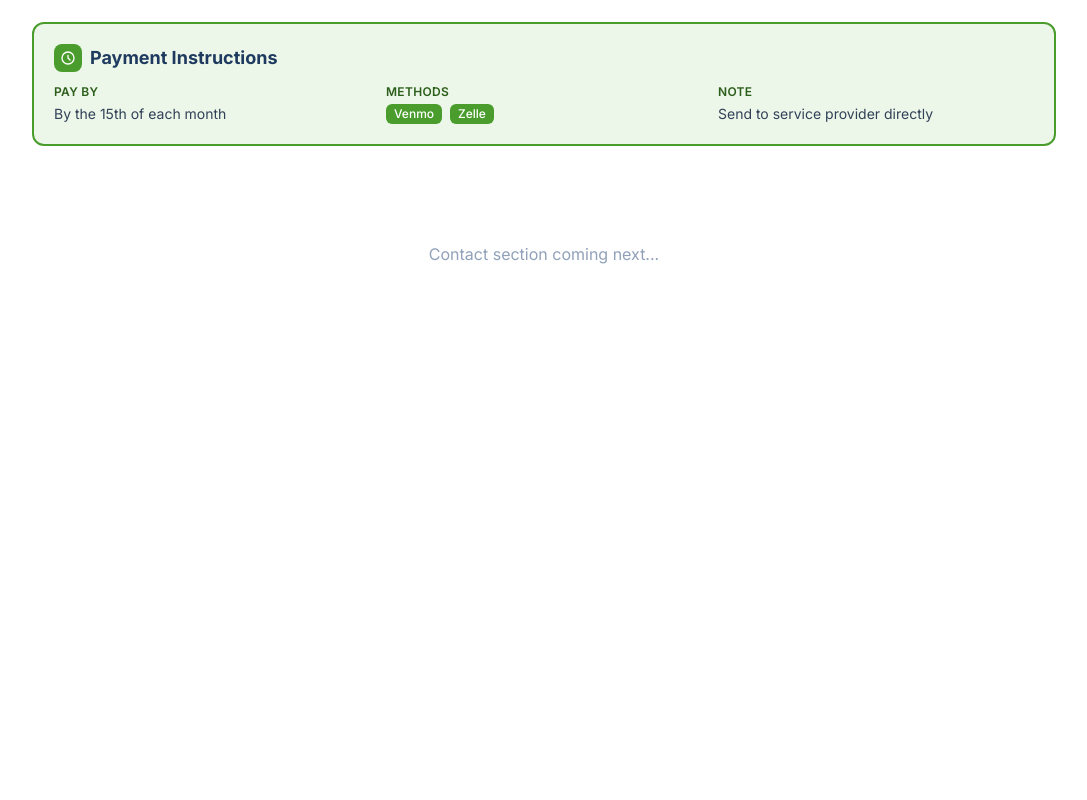
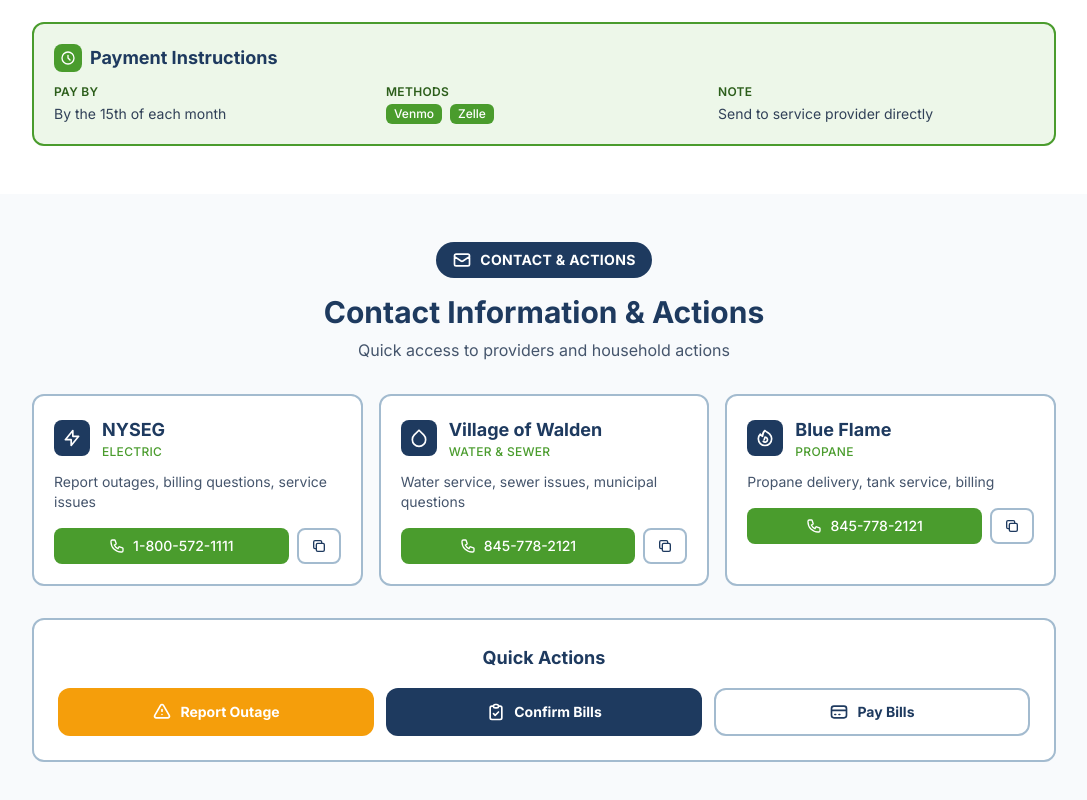
Before and after one commit to smiles70/60walkerst, a Next.js app: page / in a window 1280 px wide. Shown: the part 1279-2079 px from the top of the page, without its empty margins (96-1183 px from the left). Before the commit the page ends 1593 px from the top, so only its background shows below. Built offline with nearby package versions, Linux system fonts and the light colour scheme.

Commit message:
Add Contact & Action Hub section with provider cards and quick actions

```diff
--- /dev/null
+++ b/app/data/contacts.ts
@@ -0,0 +1,66 @@
+export interface ContactProvider {
+  id: string;
+  name: string;
+  service: string;
+  phone: string;
+  icon: string;
+  description: string;
+}
+
+export interface ActionItem {
+  id: string;
+  label: string;
+  icon: string;
+  variant: "primary" | "secondary" | "danger";
+}
+
+export const contactsTitle = "Contact Information & Actions";
+export const contactsSubtitle = "Quick access to providers and household actions";
+
+export const providers: ContactProvider[] = [
+  {
+    id: "nyseg",
+    name: "NYSEG",
+    service: "Electric",
+    phone: "1-800-572-1111",
+    icon: "Zap",
+    description: "Report outages, billing questions, service issues",
+  },
+  {
+    id: "village-walden",
+    name: "Village of Walden",
+    service: "Water & Sewer",
+    phone: "845-778-2121",
+    icon: "Droplets",
+    description: "Water service, sewer issues, municipal questions",
+  },
+  {
+    id: "blue-flame",
+    name: "Blue Flame",
+    service: "Propane",
+    phone: "845-778-2121",
+    icon: "Flame",
+    description: "Propane delivery, tank service, billing",
+  },
+];
+
+export const actionItems: ActionItem[] = [
+  {
+    id: "report-outage",
+    label: "Report Outage",
+    icon: "AlertTriangle",
+    variant: "danger",
+  },
+  {
+    id: "confirm-bills",
+    label: "Confirm Bills",
+    icon: "ClipboardCheck",
+    variant: "primary",
+  },
+  {
+    id: "pay-bills",
+    label: "Pay Bills",
+    icon: "CreditCard",
+    variant: "secondary",
+  },
+];
--- a/app/page.tsx
+++ b/app/page.tsx
@@ -1,5 +1,6 @@
 import WelcomeSection from "./sections/welcome";
 import UtilitiesSection from "./sections/utilities";
+import ContactSection from "./sections/contact";
 
 export default function Home() {
   return (
@@ -17,11 +18,7 @@ export default function Home() {
 
       <WelcomeSection />
       <UtilitiesSection />
-
-      {/* Placeholder for remaining sections */}
-      <section className="py-12 px-4 text-center text-slate-400">
-        <p>Contact section coming next...</p>
-      </section>
+      <ContactSection />
     </main>
   );
 }
--- /dev/null
+++ b/app/sections/contact.tsx
@@ -0,0 +1,177 @@
+"use client";
+
+import React, { useState } from "react";
+import {
+  providers,
+  actionItems,
+  contactsTitle,
+  contactsSubtitle,
+  type ContactProvider,
+  type ActionItem,
+} from "../data/contacts";
+
+function Icon({ name, className }: { name: string; className?: string }) {
+  const icons: Record<string, React.ReactElement> = {
+    Zap: (
+      <svg aria-hidden="true" className={className} fill="none" viewBox="0 0 24 24" stroke="currentColor" strokeWidth={2}>
+        <path strokeLinecap="round" strokeLinejoin="round" d="M13 10V3L4 14h7v7l9-11h-7z" />
+      </svg>
+    ),
+    Droplets: (
+      <svg aria-hidden="true" className={className} fill="none" viewBox="0 0 24 24" stroke="currentColor" strokeWidth={2}>
+        <path strokeLinecap="round" strokeLinejoin="round" d="M12 2.69l5.66 5.66a8 8 0 11-11.31 0L12 2.69z" />
+      </svg>
+    ),
+    Flame: (
+      <svg aria-hidden="true" className={className} fill="none" viewBox="0 0 24 24" stroke="currentColor" strokeWidth={2}>
+        <path strokeLinecap="round" strokeLinejoin="round" d="M17.657 18.657A8 8 0 016.343 7.343S7 9 9 10c0-2 .5-5 2.986-7C14 5 16.09 5.777 17.656 7.343A7.975 7.975 0 0120 13a7.975 7.975 0 01-2.343 5.657z" />
+        <path strokeLinecap="round" strokeLinejoin="round" d="M9.879 16.121A3 3 0 1012.015 11L11 14" />
+      </svg>
+    ),
+    AlertTriangle: (
+      <svg aria-hidden="true" className={className} fill="none" viewBox="0 0 24 24" stroke="currentColor" strokeWidth={2}>
+        <path strokeLinecap="round" strokeLinejoin="round" d="M12 9v2m0 4h.01m-6.938 4h13.856c1.54 0 2.502-1.667 1.732-3L13.732 4c-.77-1.333-2.694-1.333-3.464 0L3.34 16c-.77 1.333.192 3 1.732 3z" />
+      </svg>
+    ),
+    ClipboardCheck: (
+      <svg aria-hidden="true" className={className} fill="none" viewBox="0 0 24 24" stroke="currentColor" strokeWidth={2}>
+        <path strokeLinecap="round" strokeLinejoin="round" d="M9 5H7a2 2 0 00-2 2v12a2 2 0 002 2h10a2 2 0 002-2V7a2 2 0 00-2-2h-2M9 5a2 2 0 002 2h2a2 2 0 002-2M9 5a2 2 0 012-2h2a2 2 0 012 2m-6 9l2 2 4-4" />
+      </svg>
+    ),
+    CreditCard: (
+      <svg aria-hidden="true" className={className} fill="none" viewBox="0 0 24 24" stroke="currentColor" strokeWidth={2}>
+        <path strokeLinecap="round" strokeLinejoin="round" d="M3 10h18M7 15h1m4 0h1m-7 4h12a3 3 0 003-3V8a3 3 0 00-3-3H6a3 3 0 00-3 3v8a3 3 0 003 3z" />
+      </svg>
+    ),
+    Phone: (
+      <svg aria-hidden="true" className={className} fill="none" viewBox="0 0 24 24" stroke="currentColor" strokeWidth={2}>
+        <path strokeLinecap="round" strokeLinejoin="round" d="M3 5a2 2 0 012-2h3.28a1 1 0 01.948.684l1.498 4.493a1 1 0 01-.502 1.21l-2.257 1.13a11.042 11.042 0 005.516 5.516l1.13-2.257a1 1 0 011.21-.502l4.493 1.498a1 1 0 01.684.949V19a2 2 0 01-2 2h-1C9.716 21 3 14.284 3 6V5z" />
+      </svg>
+    ),
+    Copy: (
+      <svg aria-hidden="true" className={className} fill="none" viewBox="0 0 24 24" stroke="currentColor" strokeWidth={2}>
+        <path strokeLinecap="round" strokeLinejoin="round" d="M8 16H6a2 2 0 01-2-2V6a2 2 0 012-2h8a2 2 0 012 2v2m-6 12h8a2 2 0 002-2v-8a2 2 0 00-2-2h-8a2 2 0 00-2 2v8a2 2 0 002 2z" />
+      </svg>
+    ),
+  };
+  return icons[name] || null;
+}
+
+function ContactCard({ provider }: { provider: ContactProvider }) {
+  const [copied, setCopied] = useState(false);
+
+  const handleCopy = async () => {
+    try {
+      await navigator.clipboard.writeText(provider.phone);
+      setCopied(true);
+      setTimeout(() => setCopied(false), 2000);
+    } catch {
+      /* graceful fallback: number remains selectable and clickable */
+    }
+  };
+
+  return (
+    <div className="rounded-xl border-2 border-navy-200 bg-white p-5 transition-all duration-200 hover:shadow-lg hover:-translate-y-0.5 hover:border-green">
+      <div className="flex items-center gap-3 mb-3">
+        <div className="p-2 rounded-lg bg-navy">
+          <Icon name={provider.icon} className="w-5 h-5 text-white" />
+        </div>
+        <div>
+          <h3 className="text-lg font-bold text-navy">{provider.name}</h3>
+          <p className="text-xs font-medium text-green uppercase tracking-wide">{provider.service}</p>
+        </div>
+      </div>
+      <p className="text-sm text-slate-600 mb-4">{provider.description}</p>
+      <div className="flex items-center gap-2">
+        <a
+          href={`tel:${provider.phone.replace(/-/g, "")}`}
+          className="flex-1 flex items-center justify-center gap-2 py-2 px-3 rounded-lg bg-green text-white text-sm font-medium
+                     hover:bg-green-600 active:bg-green-700 transition-colors
+                     focus-visible:ring-2 focus-visible:ring-green focus-visible:ring-offset-2"
+          aria-label={`Call ${provider.name} at ${provider.phone}`}
+        >
+          <Icon name="Phone" className="w-4 h-4" />
+          {provider.phone}
+        </a>
+        <button
+          onClick={handleCopy}
+          aria-label={`Copy ${provider.name} phone number`}
+          className="py-2 px-3 rounded-lg border-2 border-navy-200 text-navy text-sm font-medium
+                     hover:bg-navy-50 active:bg-navy-100 transition-colors
+                     focus-visible:ring-2 focus-visible:ring-green focus-visible:ring-offset-2"
+        >
+          {copied ? (
+            <>
+              <span aria-hidden="true">Copied</span>
+              <span className="sr-only">Phone number copied</span>
+            </>
+          ) : (
+            <Icon name="Copy" className="w-4 h-4" />
+          )}
+        </button>
+      </div>
+      {/* Screen reader live region for copy feedback */}
+      <span className="sr-only" aria-live="polite" aria-atomic="true">
+        {copied ? `${provider.name} phone number copied to clipboard` : ""}
+      </span>
+    </div>
+  );
+}
+
+function ActionButton({ action }: { action: ActionItem }) {
+  const variantClasses = {
+    primary: "bg-navy text-white hover:bg-navy-600 active:bg-navy-700",
+    secondary: "bg-white text-navy border-2 border-navy-200 hover:bg-navy-50 active:bg-navy-100",
+    danger: "bg-amber text-white hover:bg-amber-600 active:bg-amber-700",
+  };
+
+  return (
+    <button
+      aria-label={action.label}
+      className={`flex items-center justify-center gap-2 py-3 px-5 rounded-xl text-sm font-bold
+                  transition-all duration-200 hover:shadow-md hover:-translate-y-0.5
+                  focus-visible:ring-2 focus-visible:ring-green focus-visible:ring-offset-2
+                  ${variantClasses[action.variant]}`}
+    >
+      <Icon name={action.icon} className="w-5 h-5" />
+      {action.label}
+    </button>
+  );
+}
+
+export default function ContactSection() {
+  return (
+    <section id="contact" className="py-12 px-4 sm:px-6 lg:px-8 bg-slate-50">
+      <div className="max-w-5xl mx-auto">
+        {/* Section Header */}
+        <div className="mb-8 text-center">
+          <div className="inline-flex items-center gap-2 px-4 py-2 bg-navy rounded-full mb-4">
+            <svg aria-hidden="true" className="w-5 h-5 text-white" fill="none" viewBox="0 0 24 24" stroke="currentColor" strokeWidth={2}>
+              <path strokeLinecap="round" strokeLinejoin="round" d="M3 8l7.89 5.26a2 2 0 002.22 0L21 8M5 19h14a2 2 0 002-2V7a2 2 0 00-2-2H5a2 2 0 00-2 2v10a2 2 0 002 2z" />
+            </svg>
+            <span className="text-white font-bold text-sm tracking-wide">CONTACT & ACTIONS</span>
+          </div>
+          <h2 className="text-3xl font-bold text-navy mb-2">{contactsTitle}</h2>
+          <p className="text-slate-600">{contactsSubtitle}</p>
+        </div>
+
+        {/* Provider Contact Cards */}
+        <div className="grid grid-cols-1 sm:grid-cols-2 lg:grid-cols-3 gap-4 mb-8">
+          {providers.map((provider) => (
+            <ContactCard key={provider.id} provider={provider} />
+          ))}
+        </div>
+
+        {/* Action Buttons */}
+        <div className="rounded-xl border-2 border-navy-200 bg-white p-6">
+          <h3 className="text-lg font-bold text-navy mb-4 text-center">Quick Actions</h3>
+          <div className="grid grid-cols-1 sm:grid-cols-3 gap-3">
+            {actionItems.map((action) => (
+              <ActionButton key={action.id} action={action} />
+            ))}
+          </div>
+        </div>
+      </div>
+    </section>
+  );
+}
```
Also changed, not shown: .cursor/context.md, .cursor/instruction.md.
